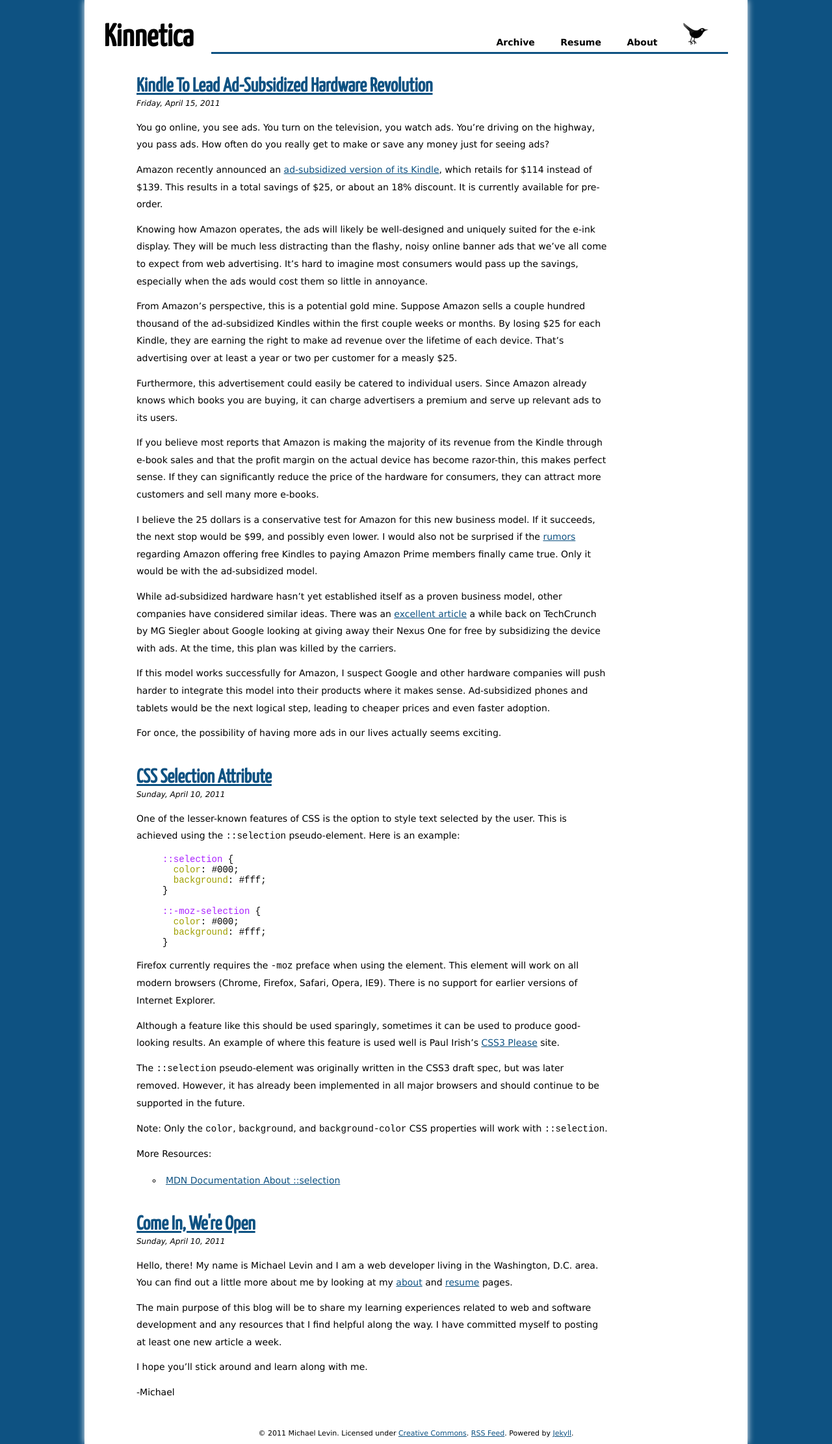
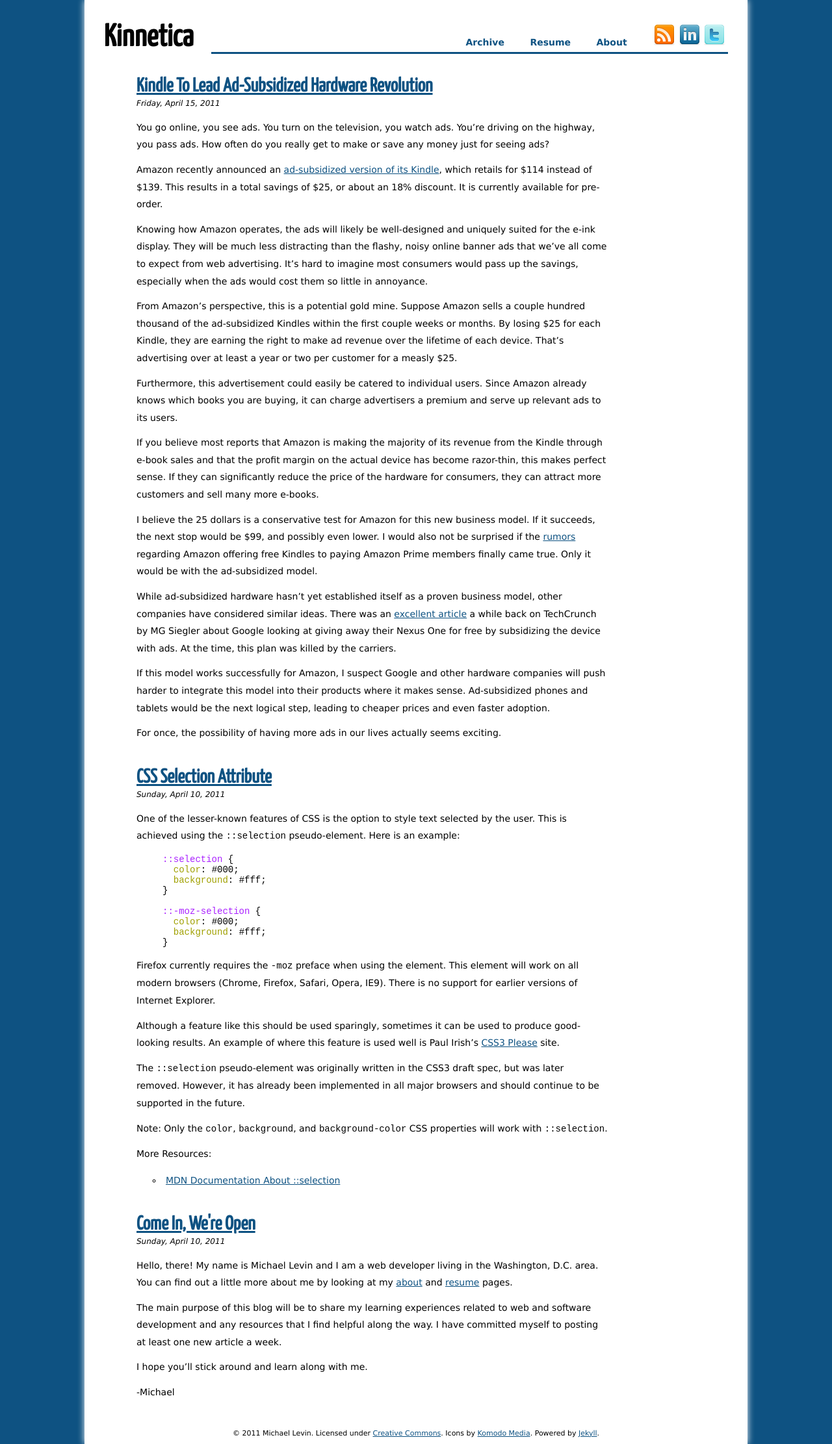
Before and after one commit to kinnetica/kinnetica.com, a Jekyll site: the page built from index.html, in a window 1280 px wide. Shown: the whole page at 65% size. Built offline with Jekyll 4.4.1, drawn with Linux system fonts in a browser that asks for light colours; Markdown is read by kramdown in place of the engine named in the settings.

Commit message:
Added social media icons to nav bar

```diff
--- a/_layouts/default.html
+++ b/_layouts/default.html
@@ -39,7 +39,11 @@
         <li><a href="/archive">Archive</a></li>
         <li><a href="/resume">Resume</a></li>
         <li><a href="/about">About</a></li>
-        <li><a href="http://www.twitter.com/kinnetica"><img src="/images/twitter.png" alt="Follow me on Twitter" title="Follow me on Twitter" border="0" /></a></li>
+        <li>
+          <a href="http://feeds.feedburner.com/kinnetica"><img src="/images/rss.png" border="0" alt="Subscribe via RSS" title="Subscribe via RSS"/></a>
+          <a href="http://www.linkedin.com/in/levinm"><img src="/images/linkedin.png" alt="Connect on LinkedIn" title="Connect on LinkedIn" border="0" /></a>
+          <a href="http://www.twitter.com/kinnetica"><img src="/images/twitter.png" alt="Follow on Twitter" title="Follow on Twitter" border="0" /></a>
+        </li>
       </ul>
     </div>
     <div style="clear:both;"></div>
@@ -47,7 +51,7 @@
       {{ content }}
     </div>
     <div id="footer">
-      <p>&copy; 2011 Michael Levin. Licensed under <a href="http://creativecommons.org/licenses/by/3.0/">Creative Commons</a>. <a href="http://feeds.feedburner.com/kinnetica">RSS Feed</a>. Powered by <a href="https://github.com/mojombo/jekyll">Jekyll</a>.</p>
+      <p>&copy; 2011 Michael Levin. Licensed under <a href="http://creativecommons.org/licenses/by/3.0/">Creative Commons</a>. Icons by <a href="http://www.komodomedia.com">Komodo Media</a>. Powered by <a href="https://github.com/mojombo/jekyll">Jekyll</a>.</p>
     </div>
   </div>
   <!-- Google Analytics -->
--- a/css/style.css
+++ b/css/style.css
@@ -67,13 +67,18 @@
 
 #nav ul li {
   display: inline;
-  padding-right: 30px;
+  padding-left: 30px;
 }
 
 #nav a {
   text-decoration: none;
-  color: #000;
+  color: #0e5282;
   font-weight: bold;
+}
+
+#nav img {
+  margin-left: 2px;
+  padding-top: 3px;
 }
 
 #content-wrap {
--- a/index.html
+++ b/index.html
@@ -4,7 +4,6 @@
 description: Kinnetica is the home of Michael Levin, a web and software developer living in the Washington, D.C. area.
 keywords: michael levin,blog,html,css,javascript,ruby,rails,programming,web,development
 ---
-
 
 {% for post in site.posts %}
   <div class="post">
```
Also changed, not shown: images/linkedin.png (added), images/rss.png (added), images/twitter.png.
